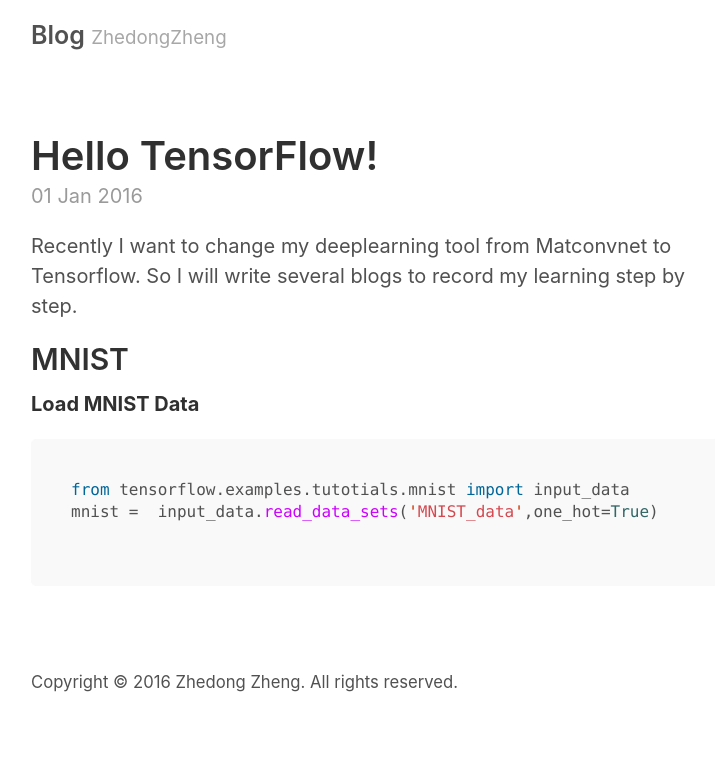
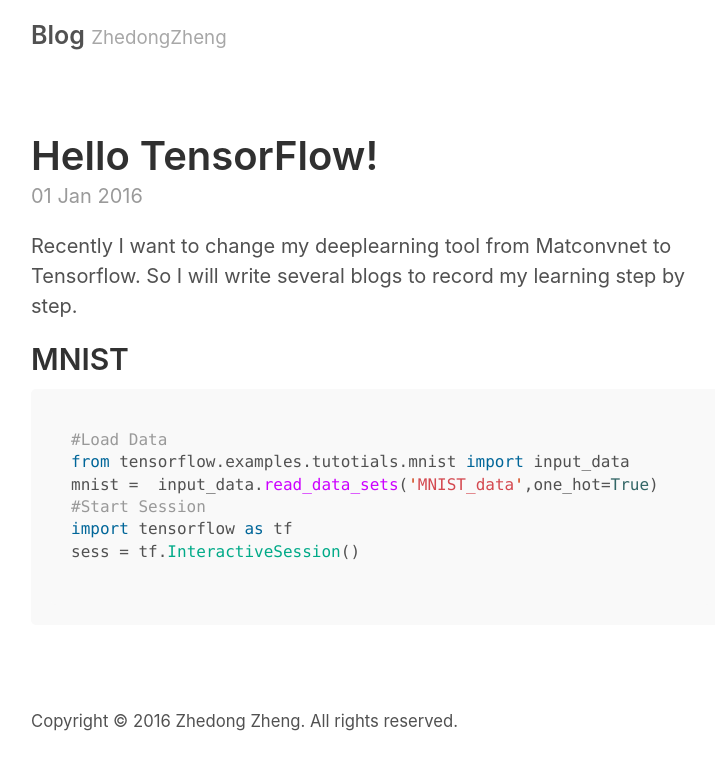
Before and after one commit to layumi/Zhedong-Zheng-blog, a Jekyll site: the page built from _posts/2016-01-01-Hello-World.md, in a window 1280 px wide. Shown: the top 770 px of the page, without its empty margins (259-974 px from the left). Built offline with Jekyll 4.4.1, drawn with Linux system fonts in a browser that asks for light colours.

Commit message:
add blog

````diff
--- a/_posts/2016-01-01-Hello-World.md
+++ b/_posts/2016-01-01-Hello-World.md
@@ -2,14 +2,17 @@
 layout: post
 title: Hello TensorFlow!
 ---
-Recently I want to change my deeplearning tool from Matconvnet to Tensorflow. So I will write several blogs to record my learning step by step.
+Recently I want to change my deeplearning tool from Matconvnet to Tensorflow.
+So I will write several blogs to record my learning step by step.
 
 ## MNIST
 
-**Load MNIST Data**
-
 ```python
+#Load Data
 from tensorflow.examples.tutotials.mnist import input_data
 mnist =  input_data.read_data_sets('MNIST_data',one_hot=True)
+#Start Session
+import tensorflow as tf
+sess = tf.InteractiveSession()
 
 ```
````
